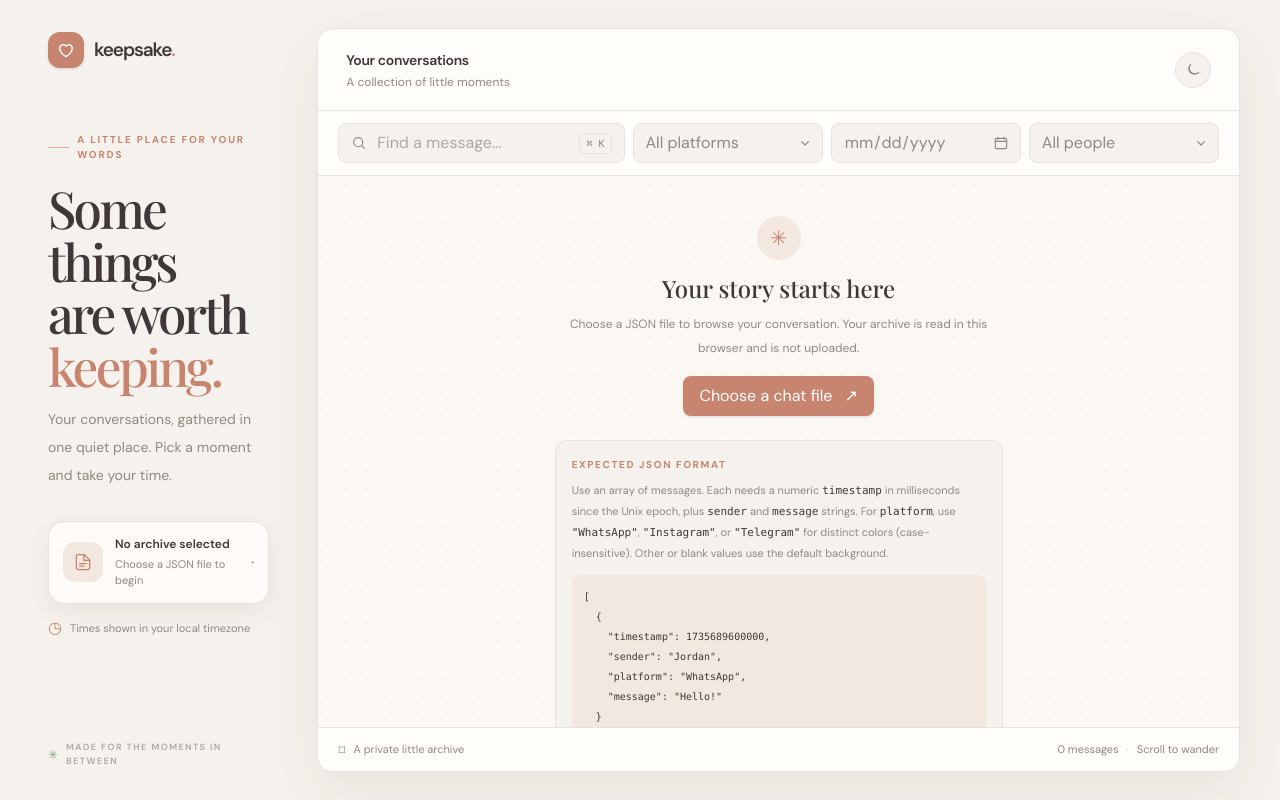
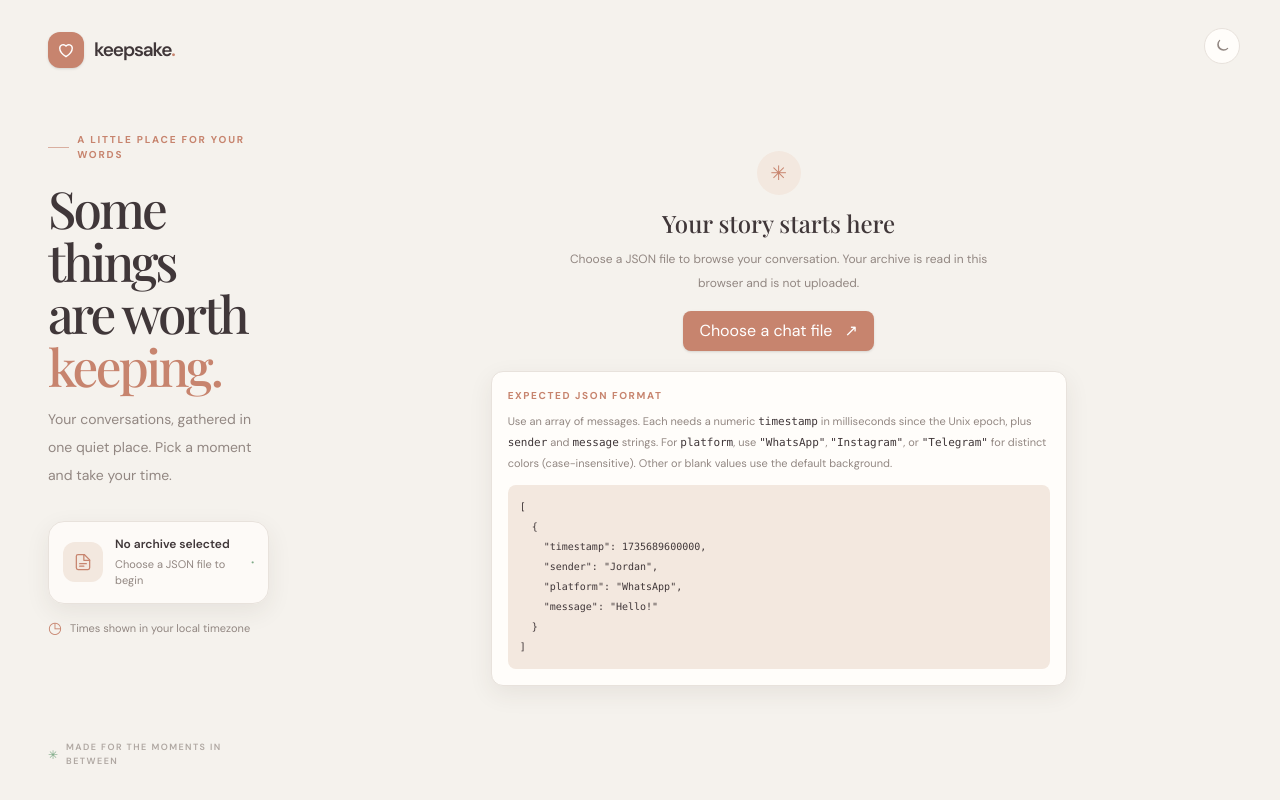
Before and after one commit to nunnarivu-labs/keepsake, a React (Vite) app: page / in a window 1280 px wide. Built offline with nearby package versions, Linux system fonts and the light colour scheme; a web font is replaced by a local one.

Commit message:
home page changes

```diff
--- a/src/App.tsx
+++ b/src/App.tsx
@@ -204,7 +204,7 @@ function App() {
           <div className="mt-8 flex items-center gap-2 lg:mt-auto lg:pt-12"><span className="text-xs text-sage">✳</span><span className="text-[9px] font-semibold tracking-[.16em] text-muted/70">MADE FOR THE MOMENTS IN BETWEEN</span></div>
         </aside>
 
-        <section className="flex h-[min(790px,calc(100svh-40px))] min-h-[580px] flex-col overflow-hidden rounded-2xl border border-line bg-surface shadow-[0_20px_60px_var(--shadow)] sm:h-[min(820px,calc(100svh-56px))]" aria-label="Conversation viewer">
+        {messages.length > 0 && <section className="flex h-[min(790px,calc(100svh-40px))] min-h-[580px] flex-col overflow-hidden rounded-2xl border border-line bg-surface shadow-[0_20px_60px_var(--shadow)] sm:h-[min(820px,calc(100svh-56px))]" aria-label="Conversation viewer">
           <div className="flex min-h-[82px] items-center justify-between gap-4 border-b border-line px-4 sm:px-7">
             <div className="flex min-w-0 items-center gap-3.5">
               {participants.length > 0 && <div className="flex shrink-0 pl-1">{participants.slice(0, 2).map((participant, index) => <span key={participant} title={participant} aria-label={participant} className={`grid size-9 place-items-center rounded-full border-2 border-surface text-xs font-semibold ${index % 2 ? 'bg-[#ded0e3] text-[#725f76] -ml-2' : 'bg-[#e8caba] text-[#765e51]'}`}>{participant.trim().slice(0, 1).toUpperCase() || '?'}</span>)}{participants.length > 2 && <span className="-ml-2 grid size-9 place-items-center rounded-full border-2 border-surface bg-soft text-[10px] font-semibold text-muted" title={`${participants.length - 2} more participants`}>+{participants.length - 2}</span>}</div>}
@@ -253,7 +253,21 @@ function App() {
             </div>}
           </div>
           <div className="flex h-11 shrink-0 items-center justify-between gap-2 border-t border-line bg-surface px-3 text-[10px] text-muted sm:px-5 sm:text-[11px]"><span className="flex items-center gap-2"><i className="text-sm not-italic text-sage">⌑</i>A private little archive</span><span>{visibleMessages.length.toLocaleString()} {visibleMessages.length === 1 ? 'message' : 'messages'}<span className="mx-2 text-muted/50">·</span>Scroll to wander</span></div>
-        </section>
+        </section>}
+        {messages.length === 0 && <section className="flex min-h-[420px] flex-col lg:min-h-[calc(100svh-56px)]" aria-label="Get started">
+          <div className="flex justify-end">
+            <button className="grid size-9 shrink-0 place-items-center rounded-full border border-line bg-surface text-muted transition hover:text-ink focus-visible:outline-2 focus-visible:outline-offset-2 focus-visible:outline-terracotta" onClick={() => setThemePreference(nextThemePreference)} aria-label={`Theme: ${themeLabel}. Switch to ${nextThemePreference} theme`} title={`Theme: ${themeLabel} · Click for ${nextThemePreference}`}>
+              {darkMode ? <svg className="size-4 fill-none stroke-current stroke-[1.7]" viewBox="0 0 24 24" aria-hidden="true"><circle cx="12" cy="12" r="4"/><path strokeLinecap="round" d="M12 2v2m0 16v2M4.93 4.93l1.42 1.42m11.3 11.3 1.42 1.42M2 12h2m16 0h2M4.93 19.07l1.42-1.42m11.3-11.3 1.42-1.42"/></svg> : <svg className="size-4 fill-none stroke-current stroke-[1.7]" viewBox="0 0 24 24" aria-hidden="true"><path strokeLinecap="round" strokeLinejoin="round" d="M20.5 15.5A8.5 8.5 0 0 1 8.5 3.5 8.5 8.5 0 1 0 20.5 15.5Z"/></svg>}
+            </button>
+          </div>
+          <div className="flex flex-1 items-center justify-center py-8 lg:py-4">
+            <div className="w-full max-w-xl">
+              {error && <div className="mb-5 rounded-lg border border-red-200 bg-red-50 px-4 py-3 text-xs leading-5 text-red-800 dark:border-red-900 dark:bg-red-950/60 dark:text-red-200" role="alert">{error}</div>}
+              <div className="mb-5 text-center"><span className="mx-auto mb-3 grid size-11 place-items-center rounded-full bg-soft text-xl text-terracotta">✳</span><h2 className="font-serif text-2xl text-ink">Your story starts here</h2><p className="mx-auto mt-2 max-w-md text-xs leading-6 text-muted">Choose a JSON file to browse your conversation. Your archive is read in this browser and is not uploaded.</p><button className="mt-4 inline-flex h-10 items-center gap-3 rounded-lg bg-terracotta px-4 text-xs font-semibold text-white shadow-sm transition hover:brightness-105 focus-visible:outline-2 focus-visible:outline-offset-2 focus-visible:outline-terracotta" onClick={() => fileInputRef.current?.click()}>Choose a chat file <span>↗</span></button></div>
+              <div className="rounded-xl border border-line bg-surface p-4 text-left shadow-[0_8px_24px_var(--shadow)]"><h3 className="text-[10px] font-bold uppercase tracking-[.16em] text-terracotta">Expected JSON format</h3><p className="mt-2 text-[11px] leading-5 text-muted">Use an array of messages. Each needs a numeric <code className="font-mono text-ink">timestamp</code> in milliseconds since the Unix epoch, plus <code className="font-mono text-ink">sender</code> and <code className="font-mono text-ink">message</code> strings. For <code className="font-mono text-ink">platform</code>, use <code className="font-mono text-ink">"WhatsApp"</code>, <code className="font-mono text-ink">"Instagram"</code>, or <code className="font-mono text-ink">"Telegram"</code> for distinct colors (case-insensitive). Other or blank values use the default background.</p><pre className="mt-3 overflow-x-auto rounded-lg bg-soft p-3 font-mono text-[10px] leading-5 text-ink">{`[\n  {\n    "timestamp": 1735689600000,\n    "sender": "Jordan",\n    "platform": "WhatsApp",\n    "message": "Hello!"\n  }\n]`}</pre></div>
+            </div>
+          </div>
+        </section>}
       </section>
     </main>
   )
```
